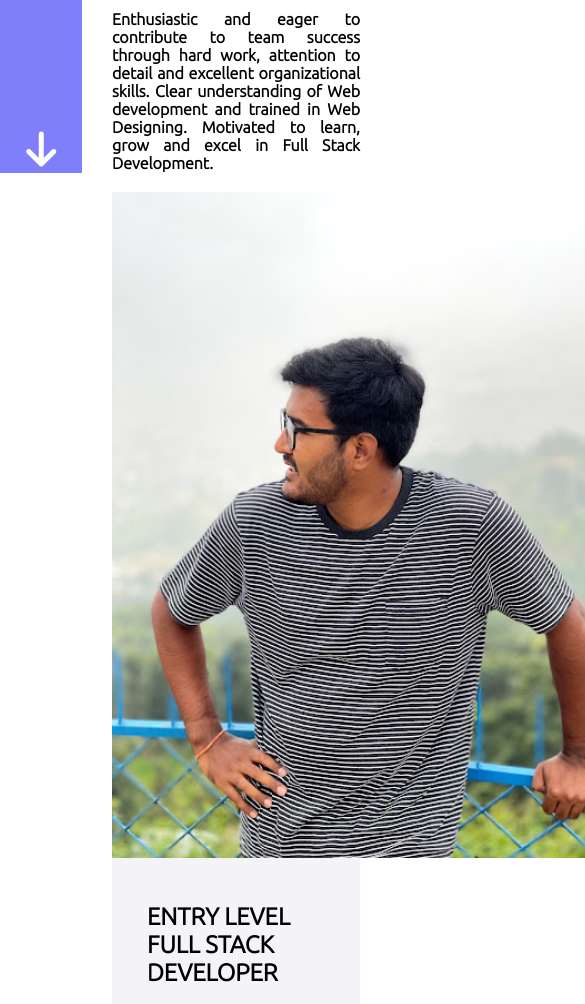
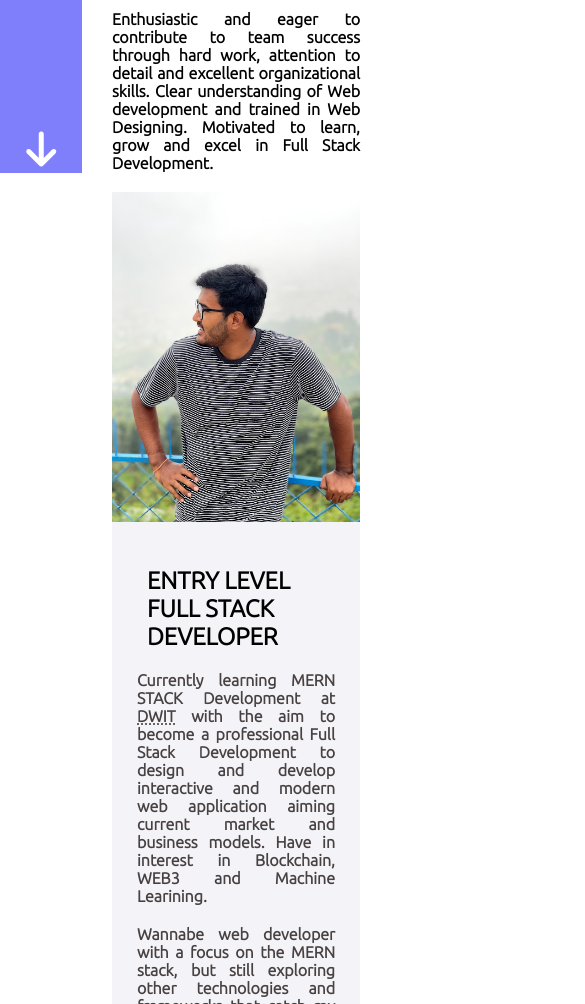
Before and after one commit to ajzprz/Portfolio-Ajz-Prz, a plain HTML site: page index.html in a window 390 px wide. Shown: the part 671-1675 px from the top of the page, 585 px wide, since content can reach past the window. Drawn offline with nearby package versions, Linux system fonts and the light colour scheme.

Commit message:
responsive mobile a

```diff
--- a/assets/css/index.css
+++ b/assets/css/index.css
@@ -386,7 +386,7 @@ th {
   }
 }
 
-@media only screen and (max-width: 600px) {
+@media only screen and (max-width: 500px) {
 
   nav {
     position: fixed;
@@ -411,7 +411,7 @@ th {
   }
 
   .contents img {
-    width: 500px;
+    width: auto;
   }
 
   .details {
@@ -424,7 +424,7 @@ th {
   }
 }
 
-@media only screen and (max-width: 300px) {
+@media only screen and (max-width: 400px) {
   nav {
     position: fixed;
     top: 0;
@@ -433,16 +433,16 @@ th {
   }
   .home {
     height: 70vh;
-    width: 380px;
+    width: auto;
     position: relative;
   }
 
   .hero {
     position: absolute;
-    transform: scale(0.8) ;
+    transform: scale(0.6) ;
   }
   .about-me{
-    width: min-content;
+    width: auto;
   }
 
   .contents {
@@ -451,7 +451,7 @@ th {
   }
 
   .contents img {
-    width: 300px;
+    width: auto;
   }
 
   .details {
```
